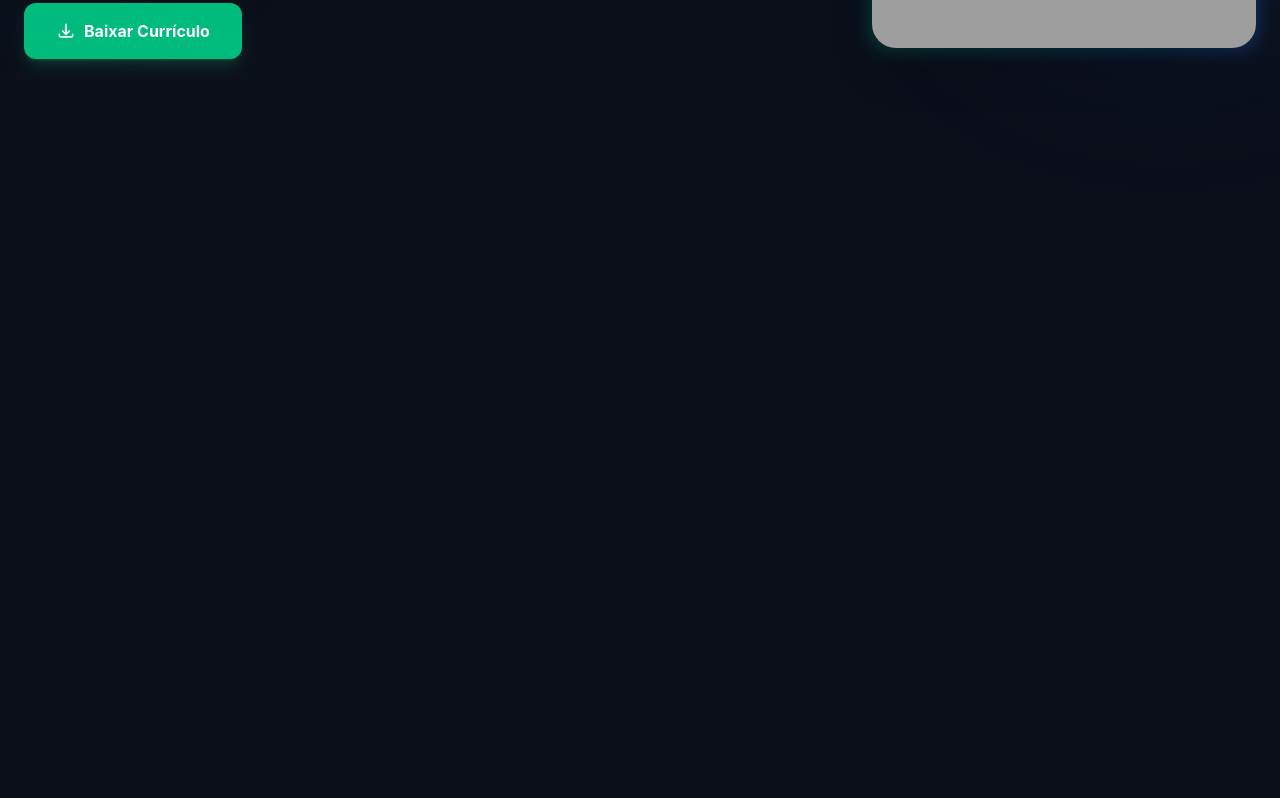
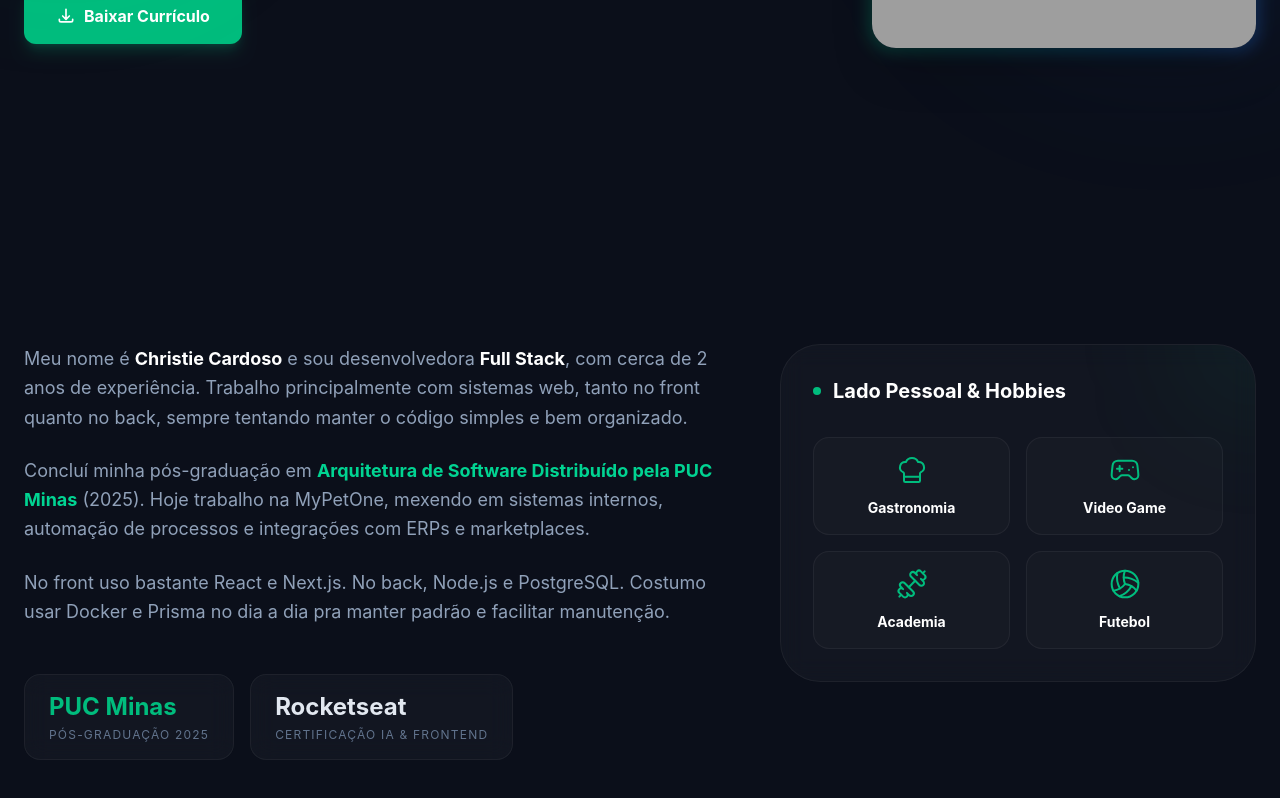
Before and after one commit to Christie-Cardoso/Portfolio, a React (Vite) app: page / in a window 1280 px wide. Shown: the part 584-1382 px from the top of the page. Before the commit the page ends 800 px from the top, so only its background shows below. Built offline with nearby package versions, Linux system fonts and the light colour scheme; grey boxes are pictures that could not be loaded.

Commit message:
feat: add About componenet

```diff
--- a/package.json
+++ b/package.json
@@ -14,6 +14,7 @@
     "@google/genai": "^1.34.0",
     "@hookform/resolvers": "^5.2.2",
     "@tailwindcss/vite": "^4.1.18",
+    "lucide-react": "^0.562.0",
     "react": "^19.2.0",
     "react-dom": "^19.2.0",
     "react-hook-form": "^7.69.0",
--- a/src/App.tsx
+++ b/src/App.tsx
@@ -4,22 +4,18 @@ import Navbar from "./components/layout/Navbar";
 
 import Home from "./pages/Home";
 
-// Lazy load the Projects page
 const Projects = lazy(() => import("./pages/Projects"));
 
-// Loading component
 const PageLoader = () => (
   <div className="min-h-[60vh] flex items-center justify-center">
     <div className="w-12 h-12 border-4 border-emerald-500/20 border-t-emerald-500 rounded-full animate-spin"></div>
   </div>
 );
 
-// Component to handle hash scrolling on route change
 const ScrollToAnchor = () => {
   const { pathname, hash } = useLocation();
 
   useEffect(() => {
-    // If we have a hash, scroll to it
     if (hash) {
       setTimeout(() => {
         const id = hash.replace("#", "");
@@ -27,9 +23,8 @@ const ScrollToAnchor = () => {
         if (element) {
           element.scrollIntoView({ behavior: "smooth" });
         }
-      }, 100); // Slight delay to ensure page render
+      }, 100);
     } else {
-      // If no hash, and it's a new page, scroll to top
       window.scrollTo(0, 0);
     }
   }, [pathname, hash]);
--- /dev/null
+++ b/src/components/sections/About.tsx
@@ -0,0 +1,64 @@
+import React from "react";
+import { HOBBIES, ABOUT_CONTENT } from "../../constants/constants";
+
+const About: React.FC = () => {
+  return (
+    <div id="about" className="py-32 container mx-auto px-6">
+      <div className="grid lg:grid-cols-12 gap-16 items-start">
+        <div className="lg:col-span-7 space-y-8">
+          <div className="text-slate-400 space-y-6 text-lg leading-relaxed">
+            {ABOUT_CONTENT.paragraphs.map((p, idx) => (
+              <p key={idx} dangerouslySetInnerHTML={{ __html: p }} />
+            ))}
+          </div>
+
+          <div className="pt-4 flex flex-wrap gap-4">
+            {ABOUT_CONTENT.education.map((edu, idx) => (
+              <div
+                key={idx}
+                className={`glass px-6 py-4 rounded-2xl border-white/5 bg-${edu.color}-500/5`}
+              >
+                <p className={`text-${edu.color}-500 font-bold text-2xl`}>
+                  {edu.school}
+                </p>
+                <p className="text-xs text-slate-500 uppercase tracking-widest mt-1">
+                  {edu.degree}
+                </p>
+              </div>
+            ))}
+          </div>
+        </div>
+
+        <div className="lg:col-span-5 space-y-10">
+          <div className="glass p-8 rounded-[2.5rem] border-white/5 relative overflow-hidden group">
+            <div className="absolute top-0 right-0 w-32 h-32 bg-emerald-500/10 rounded-full blur-3xl -mr-16 -mt-16"></div>
+            <h4 className="text-xl font-bold text-white mb-8 flex items-center">
+              <span className="w-2 h-2 bg-emerald-500 rounded-full mr-3"></span>
+              Lado Pessoal & Hobbies
+            </h4>
+
+            <div className="grid grid-cols-2 gap-4">
+              {HOBBIES.map((hobby) => {
+                const Icon = hobby.icon;
+                return (
+                  <div
+                    key={hobby.name}
+                    className="flex flex-col items-center justify-center text-center p-4 rounded-2xl bg-white/2 border border-white/5 hover:bg-white/5 hover:border-emerald-500/30 transition-all cursor-default"
+                  >
+                    <Icon
+                      className="w-8 h-8 mb-3 text-emerald-500"
+                      strokeWidth={1.5}
+                    />
+                    <p className="text-white font-bold text-sm">{hobby.name}</p>
+                  </div>
+                );
+              })}
+            </div>
+          </div>
+        </div>
+      </div>
+    </div>
+  );
+};
+
+export default About;
--- a/src/constants/constants.tsx
+++ b/src/constants/constants.tsx
@@ -1,3 +1,4 @@
+import { ChefHat, Gamepad2, Dumbbell, Volleyball } from "lucide-react";
 import type { Project } from "../types/types";
 
 export const PROJECTS: Project[] = [
@@ -29,10 +30,11 @@ export const PROJECTS: Project[] = [
     github: "#",
   },
 ];
+
 export const PORTFOLIO_DATA = {
-  name: "Christie Cardoso Cavalcante",
-  role: "Desenvolvedor Full Stack",
-  bio: "Sou desenvolvedor Full Stack com 2 anos de experiência prática, com foco em React, Next.js e Node.js. Pós-graduado em Arquitetura de Software Distribuído, com atuação em automação de processos e desenvolvimento de sistemas escaláveis.",
+  name: "Christie Cardoso",
+  role: "Desenvolvedora Full Stack",
+  bio: "Atuo no desenvolvimento de sistemas web com foco em React, Next.js e Node.js. Tenho 2 anos de experiência prática e pós-graduação em Arquitetura de Software Distribuído.",
   email: "christiecardoso@hotmail.com",
   location: "Belo Horizonte, MG",
   linkedin: "https://www.linkedin.com/in/christie-cardoso",
@@ -47,3 +49,26 @@ export const NAV_LINKS = [
   { label: "Tecnologias", href: "#skills", id: "skills" },
   { label: "Experiência", href: "#experience", id: "experience" },
 ];
+
+export const HOBBIES = [
+  { name: "Gastronomia", icon: ChefHat },
+  { name: "Video Game", icon: Gamepad2 },
+  { name: "Academia", icon: Dumbbell },
+  { name: "Futebol", icon: Volleyball },
+];
+
+export const ABOUT_CONTENT = {
+  paragraphs: [
+    "Meu nome é <strong class='text-white'>Christie Cardoso</strong> e sou desenvolvedora <strong class='text-white'>Full Stack</strong>, com cerca de 2 anos de experiência. Trabalho principalmente com sistemas web, tanto no front quanto no back, sempre tentando manter o código simples e bem organizado.",
+    "Concluí minha pós-graduação em <strong class='text-emerald-400'>Arquitetura de Software Distribuído pela PUC Minas</strong> (2025). Hoje trabalho na MyPetOne, mexendo em sistemas internos, automação de processos e integrações com ERPs e marketplaces.",
+    "No front uso bastante React e Next.js. No back, Node.js e PostgreSQL. Costumo usar Docker e Prisma no dia a dia pra manter padrão e facilitar manutenção.",
+  ],
+  education: [
+    { school: "PUC Minas", degree: "Pós-Graduação 2025", color: "emerald" },
+    {
+      school: "Rocketseat",
+      degree: "Certificação IA & Frontend",
+      color: "blue",
+    },
+  ],
+};
--- a/src/pages/Home.tsx
+++ b/src/pages/Home.tsx
@@ -1,10 +1,12 @@
 import React from "react";
 import Hero from "../components/sections/Hero";
+import About from "../components/sections/About";
 
 const Home: React.FC = () => {
   return (
     <main>
       <Hero />
+      <About />
     </main>
   );
 };
```
Also changed, not shown: 1 other file (tests, documents, lock files or other folders).
